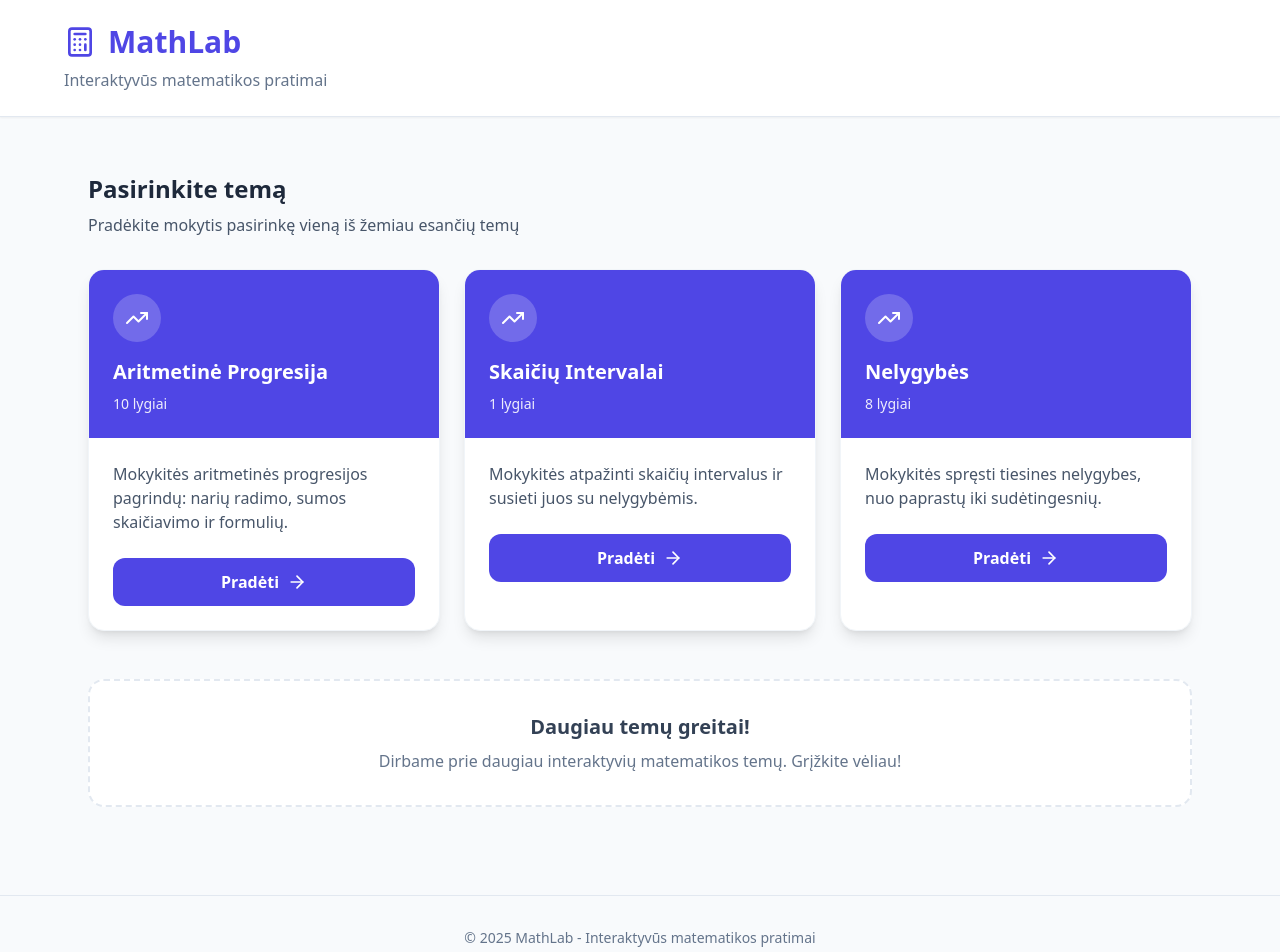
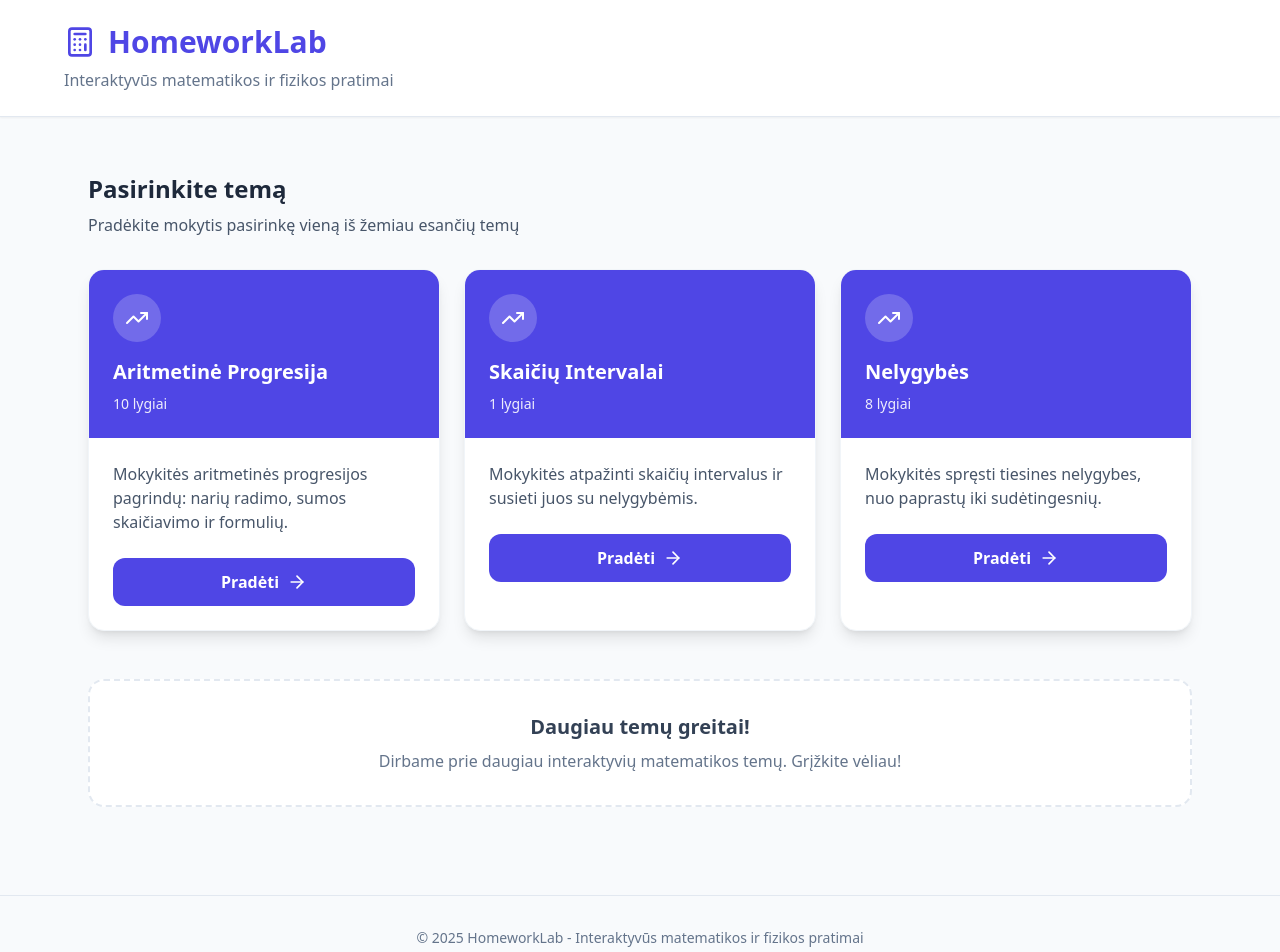
Before and after one commit to fizlib/nd, a React (Vite) app: page / in a window 1280 px wide. Shown: the top 952 px of the page. Built offline with nearby package versions, Linux system fonts and the light colour scheme.

Commit message:
Update branding to HomeworkLab

```diff
--- a/src/GeometricApp.jsx
+++ b/src/GeometricApp.jsx
@@ -726,7 +726,7 @@ export default function GeometricHomeworkApp() {
                             </Link>
                             <h1 className="text-xl font-bold flex items-center text-emerald-600 gap-2">
                                 <TrendingUp className="w-6 h-6" />
-                                MathLab <span className="text-slate-400 font-normal text-sm hidden sm:inline">| Geometrinė Progresija</span>
+                                HomeworkLab <span className="text-slate-400 font-normal text-sm hidden sm:inline">| Geometrinė Progresija</span>
                             </h1>
                         </div>
 
--- a/src/medos.jsx
+++ b/src/medos.jsx
@@ -829,7 +829,7 @@ export default function MathHomeworkApp() {
               </Link>
               <h1 className="text-xl font-bold flex items-center text-indigo-600 gap-2">
                 <Calculator className="w-6 h-6" />
-                MathLab <span className="text-slate-400 font-normal text-sm hidden sm:inline">| Aritmetinė Progresija</span>
+                HomeworkLab <span className="text-slate-400 font-normal text-sm hidden sm:inline">| Aritmetinė Progresija</span>
               </h1>
             </div>
             <div className="flex items-center gap-3 text-sm font-medium text-slate-500">
--- a/src/pages/Home.jsx
+++ b/src/pages/Home.jsx
@@ -47,9 +47,9 @@ export default function Home() {
         <div className="max-w-6xl mx-auto">
           <h1 className="text-3xl font-bold flex items-center text-indigo-600 gap-3">
             <Calculator className="w-8 h-8" />
-            MathLab
+            HomeworkLab
           </h1>
-          <p className="text-slate-500 mt-2">Interaktyvūs matematikos pratimai</p>
+          <p className="text-slate-500 mt-2">Interaktyvūs matematikos ir fizikos pratimai</p>
         </div>
       </header>
 
@@ -100,7 +100,7 @@ export default function Home() {
 
       {/* Footer */}
       <footer className="mt-16 py-8 border-t border-slate-200 text-center text-slate-500 text-sm">
-        <p>© 2025 MathLab - Interaktyvūs matematikos pratimai</p>
+        <p>© 2025 HomeworkLab - Interaktyvūs matematikos ir fizikos pratimai</p>
       </footer>
     </div>
   );
--- a/src/topics/arithmetic/arithmetic.jsx
+++ b/src/topics/arithmetic/arithmetic.jsx
@@ -776,7 +776,7 @@ export default function ArithmeticTopic() {
                     <div className="flex justify-between items-center mb-2">
                         <h1 className="text-xl font-bold flex items-center text-indigo-600 gap-2">
                             <Calculator className="w-6 h-6" />
-                            MathLab <span className="text-slate-400 font-normal text-sm hidden sm:inline">| Aritmetinė Progresija</span>
+                            HomeworkLab <span className="text-slate-400 font-normal text-sm hidden sm:inline">| Aritmetinė Progresija</span>
                             {isDev && (
                                 <button
                                     onClick={handleUnlockAll}
--- a/src/topics/inequalities/inequalities.jsx
+++ b/src/topics/inequalities/inequalities.jsx
@@ -749,7 +749,7 @@ export default function InequalitiesTopic() {
                     <div className="flex justify-between items-center mb-2">
                         <h1 className="text-xl font-bold flex items-center text-indigo-600 gap-2">
                             <Calculator className="w-6 h-6" />
-                            MathLab <span className="text-slate-400 font-normal text-sm hidden sm:inline">| Nelygybės</span>
+                            HomeworkLab <span className="text-slate-400 font-normal text-sm hidden sm:inline">| Nelygybės</span>
                             {isDev && (
                                 <button
                                     onClick={handleUnlockAll}
--- a/src/topics/intervals/intervals.jsx
+++ b/src/topics/intervals/intervals.jsx
@@ -833,7 +833,7 @@ export default function IntervalsTopic() {
                     <div className="flex justify-between items-center mb-2">
                         <h1 className="text-xl font-bold flex items-center text-indigo-600 gap-2">
                             <Calculator className="w-6 h-6" />
-                            MathLab <span className="text-slate-400 font-normal text-sm hidden sm:inline">| Intervalai</span>
+                            HomeworkLab <span className="text-slate-400 font-normal text-sm hidden sm:inline">| Intervalai</span>
                             {isDev && (
                                 <button
                                     onClick={handleUnlockAll}
```
